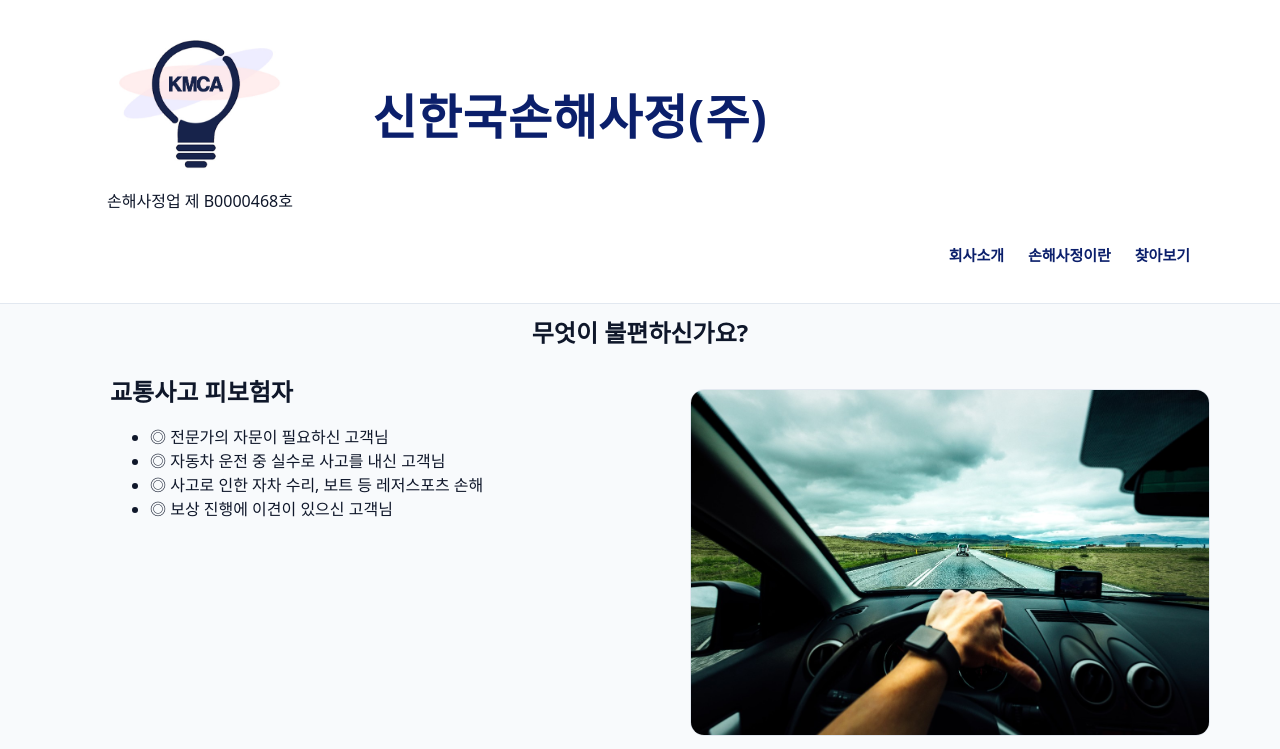
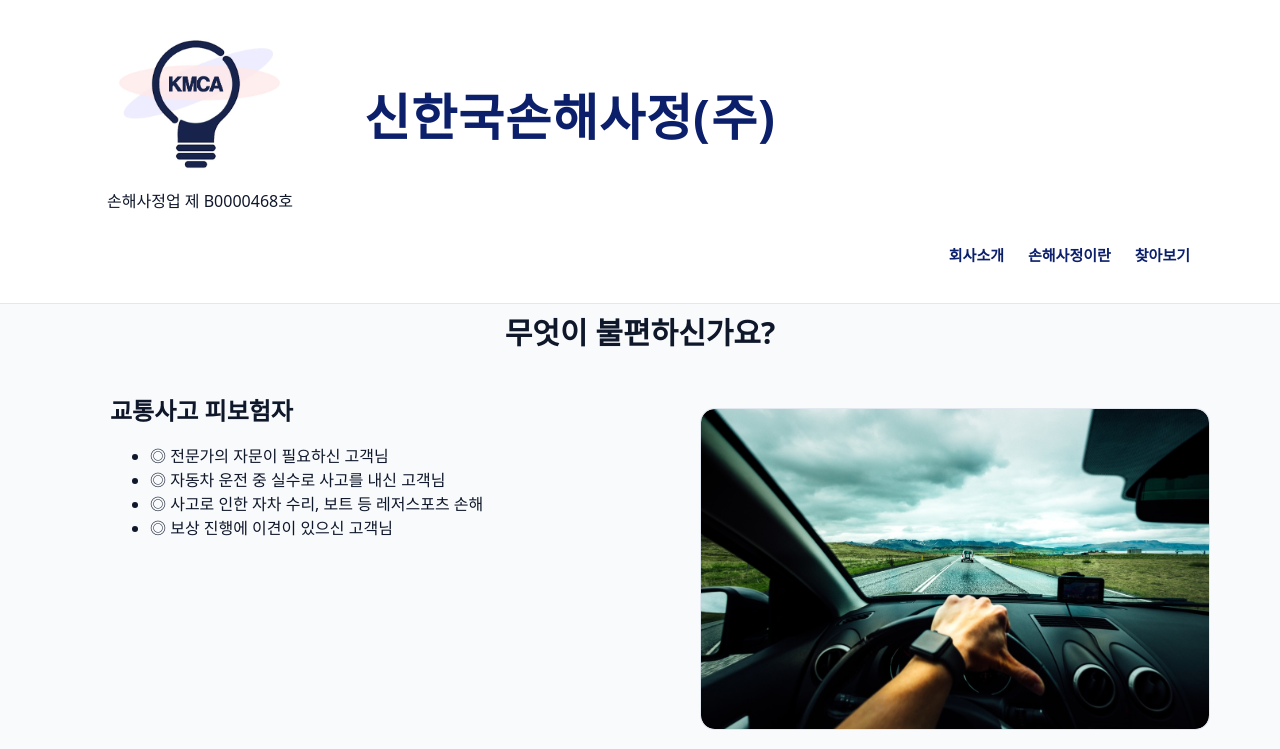
Before and after one commit to umi234-boss/kmca, a plain HTML site: page index.html in a window 1280 px wide. Shown: the top 749 px of the page. Drawn offline with Linux system fonts and the light colour scheme.

Commit message:
메인 수정

```diff
--- a/assets/style.css
+++ b/assets/style.css
@@ -1,10 +1,6 @@
 :root{
-  --bg:#0b1220;
-  --ink:#0f172a;         /* 본문 텍스트 */
-  --muted:#475569;       /* 보조 텍스트 */
-  --brand:#f97316;       /* 포인트(주황) */
-  --card:#ffffff;
-  --line:#e2e8f0;        /* 경계선 */
+  --bg:#0b1220; --ink:#0f172a; --muted:#475569; --brand:#f97316; --card:#ffffff; --line:#e2e8f0;
+  --ask-title-size: 30px;  /* ← 메인 타이틀 기본 크기 */
 }
 
 *{box-sizing:border-box}
@@ -68,7 +64,7 @@ a{color:inherit;text-decoration:none}
   margin:0; text-align:center;
   font-weight:800; letter-spacing:.02em;
   color:#0b1f6b;
-  font-size:48px;   /* ← 42px → 48px */
+  font-size:50px;   /* ← 42px → 48px */
   line-height:1.1;
 }
 
@@ -146,10 +142,31 @@ h1,h2{margin:0 0 16px}
    본문 가운데 정렬 유틸 (요청 반영)
    ========================================================= */
 /* 섹션 타이틀 중앙 */
-.section-title{text-align:center;font-weight:800;margin:0 0 24px}
+.section-title{
+  text-align:center;
+  font-weight:800;
+  font-size: var(--ask-title-size); /* 기본 30px */
+  line-height:1.25;
+  margin: 0 0 40px;
+}
 
+@media (max-width: 780px){
+  .section-title{ font-size: calc(var(--ask-title-size) * 0.9); }
+}
 /* 그리드 안 아이템 자체를 가운데에 */
 .grid-center{display:grid;gap:24px;justify-items:center;align-items:center}
+
+/* 2단 섹션 그리드 간격/정렬 보강 */
+.grid-2{
+  display:grid;
+  grid-template-columns:1fr 1fr;
+  column-gap:40px;     /* 좌우 여백 넉넉하게 */
+  row-gap:32px;        /* 위아래 여백으로 겹침 방지 */
+  align-items:start;   /* 텍스트가 이미지에 끌려 올라가지 않게 */
+}
+
+/* 섹션 사이 추가 간격이 필요할 때 붙여 쓰는 헬퍼 */
+.section-gap{ margin-top:40px; }
 
 /* 텍스트 패널 중앙 정렬 */
 .panel-center{text-align:center;max-width:560px;width:100%}
@@ -159,11 +176,26 @@ h1,h2{margin:0 0 16px}
 .figure{border-radius:14px;overflow:hidden;border:1px solid var(--line);max-width:560px;width:100%}
 .figure img{display:block;width:100%;height:auto}
 
+.figure.equal img{
+  width:100%;
+  height:320px;        /* ← 두 섹션 모두 동일 높이 */
+  object-fit:cover;    /* 비율 유지하며 잘라내기 */
+  display:block;
+  border-radius:14px;
+}
+
+/* 모바일에선 조금 낮게 */
+@media (max-width:780px){
+  .figure.equal img{ height:220px; }
+}
+
 /* =========================================================
    FOOTER
    ========================================================= */
 .footer{background:#0f172a;color:#cbd5e1}
 .footer .cols{display:grid;grid-template-columns:2fr 1fr 1fr;gap:20px}
+
+
 
 .mono{font-family:ui-monospace,SFMono-Regular,Menlo,Monaco,Consolas,monospace}
 .tag{display:inline-block;border:1px solid var(--line);padding:4px 8px;border-radius:999px;font-size:12px;color:#334155}
--- a/index.html
+++ b/index.html
@@ -36,14 +36,14 @@
         <li>◎ 보상 진행에 이견이 있으신 고객님</li>
       </ul>
     </article>
-  <figure class="figure">
+    <figure class="figure equal">
       <img src="assets/img/main-driver.jpg" alt="운전자 시점 도로 풍경" width="1600" height="900" loading="lazy" decoding="async">
     </figure>
   </section>
 
   <!-- 하단 행: 좌(이미지) 왼쪽정렬 / 우(텍스트) -->
-<section class="container grid-2" aria-label="교통사고 피해자 정보">
-  <figure class="figure">
+  <section class="container grid-2 section-gap" aria-label="교통사고 피해자 정보">
+    <figure class="figure equal">
       <img src="assets/img/main-bike.jpg" alt="도심 속 오토바이" width="1600" height="900" loading="lazy" decoding="async">
     </figure>
     <article class="panel-left">
```
Lines whose indentation alone changed are shown as unchanged.
